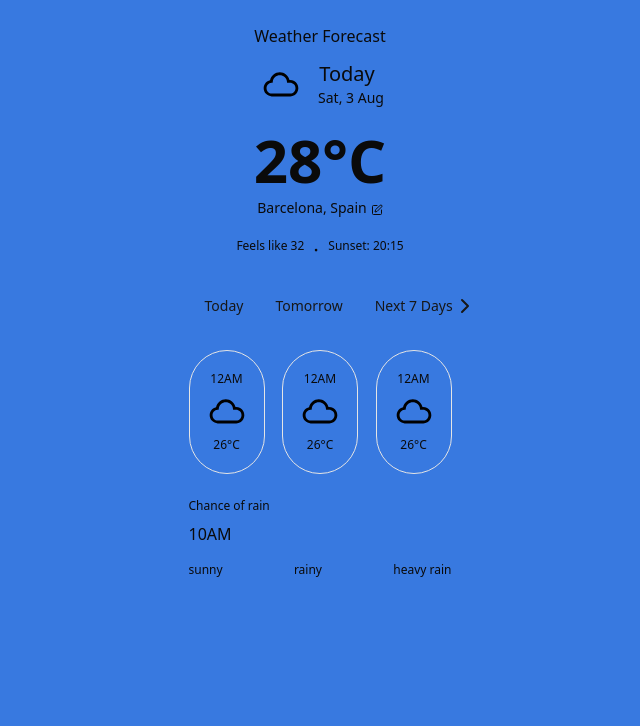
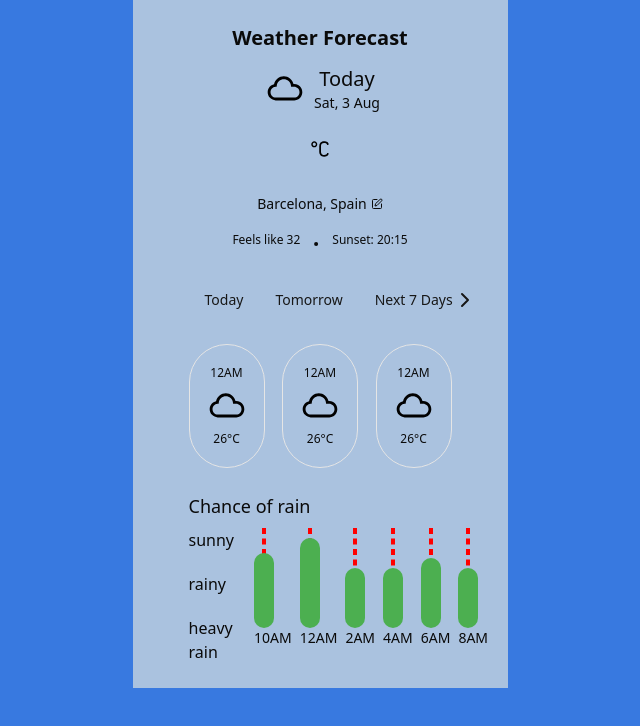
Before and after one commit to CS-IMMS/bennu_technologies_projet, a Next.js app in the folder bennu_weather_forecast/: page /Weather in a window 1280 px wide. Shown: the top 726 px of the page, without its empty margins (320-960 px from the left). Built offline with nearby package versions, Linux system fonts and the light colour scheme; no server answers.

Commit message:
add progess bar

```diff
--- a/bennu_weather_forecast/src/app/Weather/components/icons/icon.tsx
+++ /dev/null
@@ -1,14 +0,0 @@
-const TwitterIcon = ({ props }) => (
-
-<svg version="1.1" id="Layer_1" xmlns="http://www.w3.org/2000/svg" xmlns:xlink="http://www.w3.org/1999/xlink" x="0px" y="0px"
-	 viewBox="0 0 30 30" style="enable-background:new 0 0 30 30;" xml:space="preserve">
-<path d="M4.61,16.88c0-1.15,0.36-2.17,1.08-3.07c0.72-0.9,1.63-1.48,2.74-1.73c0.31-1.37,1.02-2.49,2.11-3.37s2.35-1.32,3.76-1.32
-	c1.38,0,2.61,0.43,3.69,1.28s1.78,1.95,2.1,3.29h0.33c0.9,0,1.73,0.22,2.49,0.65s1.37,1.03,1.81,1.79c0.44,0.76,0.67,1.58,0.67,2.48
-	c0,0.88-0.21,1.7-0.63,2.45s-1,1.35-1.73,1.8c-0.73,0.45-1.54,0.69-2.41,0.72H9.41c-1.34-0.06-2.47-0.57-3.4-1.53
-	C5.08,19.37,4.61,18.22,4.61,16.88z M6.32,16.88c0,0.87,0.3,1.62,0.9,2.26s1.33,0.98,2.19,1.03h11.19c0.86-0.04,1.59-0.39,2.19-1.03
-	c0.61-0.64,0.91-1.4,0.91-2.26c0-0.88-0.33-1.63-0.98-2.27c-0.65-0.64-1.42-0.96-2.32-0.96H18.8c-0.11,0-0.17-0.06-0.17-0.18
-	l-0.07-0.57c-0.11-1.08-0.58-1.99-1.4-2.72c-0.82-0.73-1.77-1.1-2.86-1.1c-1.09,0-2.05,0.37-2.85,1.1
-	c-0.81,0.73-1.27,1.64-1.37,2.72l-0.08,0.57c0,0.12-0.07,0.18-0.2,0.18H9.27c-0.84,0.1-1.54,0.46-2.1,1.07S6.32,16.05,6.32,16.88z"
-	/>
-</svg>
-  )
--- /dev/null
+++ b/bennu_weather_forecast/src/app/Weather/components/icons/singleProgess.tsx
@@ -0,0 +1,28 @@
+'use client';
+interface props {
+    size: string;
+    time: string;
+}
+const SingleProgess = (prop: props) => {
+    const { size, time } = prop;
+    console.log(size);
+
+    return (
+        <>
+            <div className=''>
+                <div className='flex  '>
+                    <div style={{ height: "100px", width: "20px", position: "relative", borderRadius: "20px" }}>
+                        <div style={{ height: `${size}%`, width: "100%", backgroundColor: "#4CAF50", position: "absolute", bottom: "0", borderRadius: "20px", zIndex: "2" }}></div>
+                    </div>
+                    <div style={{ height: "90px", border: "2px dashed red", marginLeft: "-12px", zIndex: "1" }}></div>
+                </div>
+                <div className="flex text-sm">
+                    <p >{time}</p>
+                    <p>AM</p>
+                </div>
+            </div >
+
+        </>
+    )
+}
+export default SingleProgess;
--- a/bennu_weather_forecast/src/app/Weather/page.tsx
+++ b/bennu_weather_forecast/src/app/Weather/page.tsx
@@ -1,41 +1,69 @@
+'use client';
 import { Button } from "@/components/ui/button";
-import { ChevronRight, Dot, Edit } from "lucide-react";
+import { ChevronRight, Dot, Edit, EditIcon } from "lucide-react";
 import Image from "next/image";
+import SingleProgess from "./components/icons/singleProgess";
+import { useEffect, useState } from "react";
 interface Props { }
 
 const Page: React.FC<Props> = (props) => {
+  const apiUrl: string | undefined = process.env.NEXT_PUBLIC_API_URL;
+  const [weatherData, SetWeatherData] = useState()
+  console.log('apiUrl', apiUrl);
+  const getEvents = async() => {
+    await fetch(`${apiUrl}`, {
+      method: 'GET',
+      headers: {
+        'Content-Type': 'application/json',
+        // Authorization: `Bearer ${token}`,
+      },
+    })
+      .then(async (response) => {
+        if (response.ok) {
+          const data = await response.json();
+          SetWeatherData(data)
+        } else {
+        }
+      })
+      .catch((error) => {
+      });
+  }
+
+  useEffect(() => {
+    getEvents();
+  }, []);
+  console.log('data:', weatherData);
+
   return (
     <>
-      <div className="container  max-w-[375px] maw-h-[812px] " >
-        <div className=" rounded-lg p-6 w-full ">
+  <div className="container bg-swatch5 max-w-[375px] max-h-[812px] mx-auto">
+    <div className="rounded-lg p-6">
       <div className="text-center mb-6">
-            <h2>Weather Forecast</h2>
-            <div className="flex justify-center py-3">
+        <h2 className="text-xl font-bold">Weather Forecast</h2>
+        <div className="flex items-center justify-center py-3">
           <div>
-                <Image priority src='/icons/wi-cloud.svg' width={50} height={50} alt="tktk" />
+            <Image priority src='/icons/wi-cloud.svg' width={50} height={50} alt="Weather Icon" />
           </div>
           <div className="ml-1">
-                <h2 className="text-xl  ">Today</h2>
-                <p className="text-sm ml-2">Sat, 3 Aug</p>
+            <h2 className="text-xl">Today</h2>
+            <p className="text-sm">Sat, 3 Aug</p>
           </div>
         </div>
-            <p className="text-6xl font-bold my-2">28°C</p>
-            <div className="flex justify-center">
-              <div>
-                <p className="text-sm">
-                  Barcelona, Spain
-                </p>
+        <div className="flex items-center justify-center">
+          <p className="text-6xl font-bold py-2">{weatherData && weatherData.temperature}</p>
+          <Image className="mb-4" priority src='/icons/wi-celsius.svg' width={50} height={50} alt="Temperature Icon" />
         </div>
+        <div className="flex items-center justify-center">
+          <p className="text-sm">Barcelona, Spain</p>
           <div className="ml-1">
             <Edit width={12} />
           </div>
         </div>
         <div className="text-xs mt-4 flex justify-center">
           <p>Feels like 32</p>
-              <Dot className="px-1" />
+          <span className="px-1"><Dot /></span>
           <p>Sunset: 20:15</p>
         </div>
-            <p className="text-xs mt-4">   </p>
       </div>
       <div className="flex justify-between text-xs font-medium mb-6">
         <Button variant="link">Today</Button>
@@ -45,38 +73,46 @@ const Page: React.FC<Props> = (props) => {
       <div className="flex justify-between text-xs mb-6">
         <div className="text-center rounded-full hover:bg-white hover:text-black border border-white py-5 px-3 cursor-pointer">
           <p>12AM</p>
-              <Image priority src='/icons/wi-cloud.svg' width={50} height={50} alt="tktk" />
+          <Image priority src='/icons/wi-cloud.svg' width={50} height={50} alt="Weather Icon" />
           <p>26°C</p>
         </div>
         <div className="text-center rounded-full hover:bg-white hover:text-black border border-white py-5 px-3 cursor-pointer">
           <p>12AM</p>
-              <Image priority src='/icons/wi-cloud.svg' width={50} height={50} alt="tktk" />
+          <Image priority src='/icons/wi-cloud.svg' width={50} height={50} alt="Weather Icon" />
           <p>26°C</p>
         </div>
         <div className="text-center rounded-full hover:bg-white hover:text-black border border-white py-5 px-3 cursor-pointer">
           <p>12AM</p>
-              <Image priority src='/icons/wi-cloud.svg' width={50} height={50} alt="tktk" />
+          <Image priority src='/icons/wi-cloud.svg' width={50} height={50} alt="Weather Icon" />
           <p>26°C</p>
         </div>
       </div>
       <div>
-            <h3 className="text-xs font-medium mb-2">Chance of rain</h3>
-            <div className="flex justify-between">
-              <div className="text-center">
-                {/* Rain chances */}
-                <p>10AM</p>
+        <h3 className="text-lg font-medium">Chance of rain</h3>
+        <div className="flex">
+          <div className="mt-0 mb-0">
+            <p className="pt-2">sunny</p>
+            <p className="pt-5">rainy</p>
+            <p className="pt-5">heavy rain</p>
           </div>
-              {/* Autres colonnes */}
+          <div className="flex justify-between ml-5">
+            <div className="mt-0 mb-0 pt-2">
+              <div className="flex gap-2">
+                <SingleProgess size={"75"} time={"10"} />
+                <SingleProgess size={"90"} time={"12"} />
+                <SingleProgess size={"60"} time={"2"} />
+                <SingleProgess size={"60"} time={"4"} />
+                <SingleProgess size={"70"} time={"6"} />
+                <SingleProgess size={"60"} time={"8"} />
               </div>
-            <div className="flex justify-between text-xs mt-4">
-              <p>sunny</p>
-              <p>rainy</p>
-              <p>heavy rain</p>
+            </div>
+          </div>
         </div>
       </div>
     </div>
   </div>
 </>
+
   );
 }
 
```
Also changed, not shown: bennu_weather_forecast/public/icons/wi-celsius.svg (added). Lines whose indentation alone changed are shown as unchanged.
